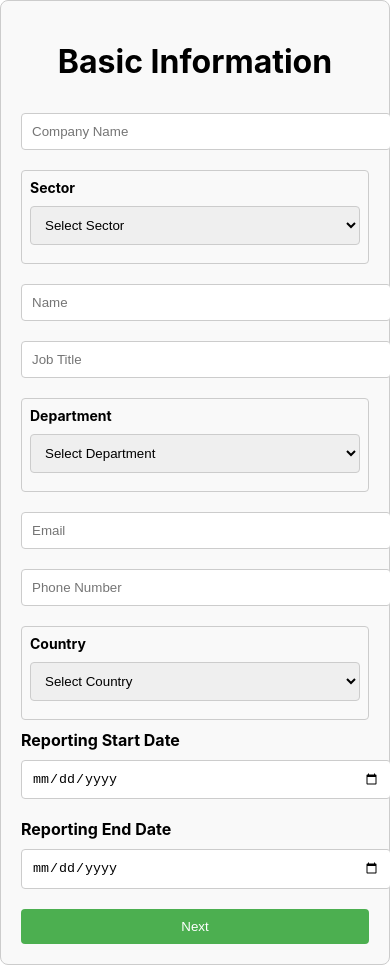
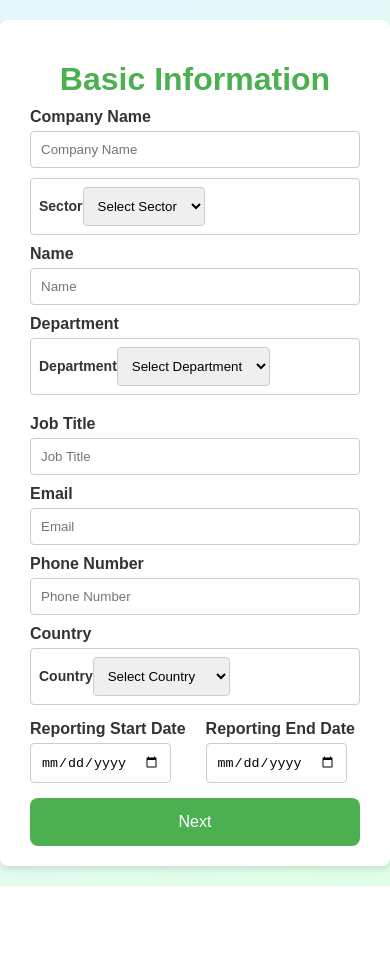
Before and after one commit to anilacumant/SustainabilityAgentFrontend, a React (Create React App) app: page /page1 in a window 390 px wide. After the commit the page ends 886 px from the top, so only its background shows below. Built offline with nearby package versions, Linux system fonts and the light colour scheme.

Commit message:
All the slide Design Changes

```diff
--- a/src/components/LandingPage/LandingPage.jsx
+++ b/src/components/LandingPage/LandingPage.jsx
@@ -1,6 +1,7 @@
 import React from "react";
 import { useNavigate } from "react-router-dom";
 import "./styles.css";
+import image from "./image.jpeg"; // Import the image
 
 const LandingPage = () => {
   const navigate = useNavigate(); // Use navigate for routing
@@ -10,10 +11,18 @@ const LandingPage = () => {
   };
 
   return (
-    <div className="landing-page" onClick={handleClick}>
+    <div className="landing-page">
       <div className="content">
         <h1>Welcome to EmissionIQ</h1>
-        <p>Click anywhere to begin tracking your emissions.</p>
+        <p>
+          "Sustainability is not a goal to be reached but a way of thinking, a way of being, a way of living."
+        </p>
+        <button className="start-button" onClick={handleClick}>
+          Get Started
+        </button>
+      </div>
+      <div className="image-section">
+        <img src={image} alt="Sustainability Illustration" />
       </div>
     </div>
   );
--- a/src/components/LandingPage/styles.css
+++ b/src/components/LandingPage/styles.css
@@ -1,32 +1,68 @@
 /* Styles for Landing Page */
+body {
+  margin: 0;
+  padding: 0;
+  font-family: 'Roboto', Arial, sans-serif;
+}
 
 .landing-page {
   display: flex;
-    align-items: center;
+  height: 100vh;
+  overflow: hidden; /* Ensures no scrollbars appear */
+}
+
+.content {
+  flex: 1;
+  display: flex;
+  flex-direction: column;
   justify-content: center;
-    height: 100vh;
+  align-items: flex-start;
+  padding: 40px;
   background: linear-gradient(135deg, #4caf50, #81c784);
   color: white;
-    text-align: center;
-    font-family: Arial, sans-serif;
-    cursor: pointer;
+  text-align: left;
 }
 
-  .landing-page .content {
-    max-width: 600px;
-    padding: 20px;
-    border: 2px solid white;
-    border-radius: 10px;
-    background-color: rgba(0, 0, 0, 0.5);
-    box-shadow: 0px 4px 10px rgba(0, 0, 0, 0.3);
+.content h1 {
+  font-size: 3rem;
+  margin-bottom: 20px;
+  color: #f1f1f1;
 }
 
-  .landing-page h1 {
-    font-size: 2.5rem;
-    margin-bottom: 10px;
+.content p {
+  font-size: 1.4rem;
+  margin-bottom: 20px;
+  line-height: 1.6;
+  font-style: italic;
+  color: #d1ffd1;
 }
 
-  .landing-page p {
+.start-button {
+  padding: 15px 30px;
+  background-color: #4caf50;
+  color: white;
+  border: none;
+  border-radius: 8px;
   font-size: 1.2rem;
-    margin-top: 0;
+  font-weight: bold;
+  cursor: pointer;
+  transition: all 0.3s ease;
+  box-shadow: 0px 4px 10px rgba(0, 0, 0, 0.2);
 }
+
+.start-button:hover {
+  background-color: #81c784;
+  box-shadow: 0px 0px 15px 5px rgba(255, 255, 255, 0.6);
+}
+
+.image-section {
+  flex: 1;
+  display: flex;
+}
+
+.image-section img {
+  width: 100%;
+  height: 100%;
+  object-fit: cover; /* Ensures the image covers the space completely */
+  border: none; /* Removes spacing around the image */
+}
--- a/src/components/Page1/BasicInfoForm.jsx
+++ b/src/components/Page1/BasicInfoForm.jsx
@@ -19,78 +19,120 @@ const BasicInfoForm = () => {
   });
 
   const countries = ["United States", "India", "United Kingdom", "Australia", "Canada"];
-
-  const navigate = useNavigate(); // Use navigate for routing
+  const navigate = useNavigate();
 
   const handleSubmit = (e) => {
     e.preventDefault();
     alert("Form submitted successfully!");
-    navigate("/page2"); // Redirect to Page 2
+    navigate("/page2");
   };
 
   return (
+    <div className="form-container">
+      <h1>Basic Information</h1>
       <form className="basic-info-form" onSubmit={handleSubmit}>
-      <h1>Basic Information</h1>
+        <div className="form-grid">
+          {/* Left Column */}
+          <div className="form-column">
+            <div className="form-group">
+              <label>Company Name</label>
               <input
                 type="text"
                 placeholder="Company Name"
                 value={formData.companyName}
                 onChange={(e) => setFormData({ ...formData, companyName: e.target.value })}
               />
+            </div>
+            <div className="form-group">
               <Dropdown
                 label="Sector"
                 options={["Technology", "Finance", "Energy"]}
                 value={formData.sector}
                 onChange={(value) => setFormData({ ...formData, sector: value })}
               />
+            </div>
+            <div className="form-group">
+              <label>Name</label>
               <input
                 type="text"
                 placeholder="Name"
                 value={formData.name}
                 onChange={(e) => setFormData({ ...formData, name: e.target.value })}
               />
+            </div>
+            <div className="form-group">
+              <label>Department</label>
+              <Dropdown
+                label="Department"
+                options={["HR", "Engineering", "Sales"]}
+                value={formData.department}
+                onChange={(value) => setFormData({ ...formData, department: value })}
+              />
+            </div>
+          </div>
+
+          {/* Right Column */}
+          <div className="form-column">
+            <div className="form-group">
+              <label>Job Title</label>
               <input
                 type="text"
                 placeholder="Job Title"
                 value={formData.jobTitle}
                 onChange={(e) => setFormData({ ...formData, jobTitle: e.target.value })}
               />
-      <Dropdown
-        label="Department"
-        options={["HR", "Engineering", "Sales"]}
-        value={formData.department}
-        onChange={(value) => setFormData({ ...formData, department: value })}
-      />
+            </div>
+            <div className="form-group">
+              <label>Email</label>
               <input
                 type="email"
                 placeholder="Email"
                 value={formData.email}
                 onChange={(e) => setFormData({ ...formData, email: e.target.value })}
               />
+            </div>
+            <div className="form-group">
+              <label>Phone Number</label>
               <input
                 type="tel"
                 placeholder="Phone Number"
                 value={formData.phoneNumber}
                 onChange={(e) => setFormData({ ...formData, phoneNumber: e.target.value })}
               />
+            </div>
+            <div className="form-group">
+              <label>Country</label>
               <Dropdown
                 label="Country"
                 options={countries}
                 value={formData.officeLocation}
                 onChange={(value) => setFormData({ ...formData, officeLocation: value })}
               />
+            </div>
+          </div>
+        </div>
+
+        {/* Full-width Section */}
+        <div className="form-dates">
+          <div className="form-group">
+            <label>Reporting Start Date</label>
             <DatePicker
-        label="Reporting Start Date"
               value={formData.startDate}
               onChange={(date) => setFormData({ ...formData, startDate: date })}
             />
+          </div>
+          <div className="form-group">
+            <label>Reporting End Date</label>
             <DatePicker
-        label="Reporting End Date"
               value={formData.endDate}
               onChange={(date) => setFormData({ ...formData, endDate: date })}
             />
-      <button type="submit">Next</button>
+          </div>
+        </div>
+
+        <button type="submit" className="submit-button">Next</button>
       </form>
+    </div>
   );
 };
 
--- a/src/components/Page1/styles.css
+++ b/src/components/Page1/styles.css
@@ -1,48 +1,106 @@
-.basic-info-form {
-    max-width: 600px;
-    margin: 0 auto;
-    padding: 20px;
-    border: 1px solid #ccc;
-    border-radius: 8px;
-    background-color: #f9f9f9;
+body {
+  font-family: Arial, sans-serif;
+  margin: 0;
+  padding: 0;
+  background: linear-gradient(to right, #d9f9d9, #e6e6e6);
+  color: #333;
 }
 
-  .basic-info-form h1 {
-    text-align: center;
+.form-container {
+  max-width: 90%;
+  margin: 20px auto; /* Reduced vertical space */
+  background: #fff;
+  padding: 20px 30px;
+  border-radius: 8px;
+  box-shadow: 0 4px 6px rgba(0, 0, 0, 0.1);
 }
 
-  .basic-info-form input,
-  .dropdown select {
-    width: 100%;
+h1 {
+  text-align: center;
+  color: #4caf50;
+  margin-bottom: 10px; /* Reduced spacing below the title */
+}
+
+.basic-info-form {
+  display: flex;
+  flex-direction: column;
+  gap: 15px; /* Reduced gap between sections */
+}
+
+.form-grid {
+  display: flex;
+  justify-content: space-between;
+  gap: 20px;
+}
+
+.form-column {
+  flex: 1;
+  display: flex;
+  flex-direction: column;
+  gap: 10px; /* Reduced gap between form groups */
+}
+
+.form-group {
+  display: flex;
+  flex-direction: column;
+}
+
+label {
+  font-weight: bold;
+  margin-bottom: 5px;
+}
+
+input, select {
   padding: 10px;
-    margin: 10px 0;
   border: 1px solid #ccc;
   border-radius: 4px;
 }
 
-  .dropdown {
-    margin: 10px 0;
+button.submit-button {
+  padding: 15px;
+  background-color: #4caf50;
+  color: white;
+  border: none;
+  border-radius: 8px;
+  cursor: pointer;
+  font-size: 16px;
+  transition: all 0.3s ease;
+}
+
+button.submit-button:hover {
+  background-color: #45a049;
+  box-shadow: 0 4px 10px rgba(0, 0, 0, 0.2);
+}
+
+.form-dates {
+  display: flex;
+  gap: 20px;
 }
 
 .date-picker {
-    margin: 10px 0;
+  flex: 1;
 }
 
-  .date-picker label,
-  .dropdown label {
-    font-weight: bold;
+/* Adjust bottom spacing */
+body {
+  display: flex;
+  flex-direction: column;
+  min-height: 100vh;
 }
 
-  button {
-    width: 100%;
-    padding: 10px;
-    background-color: #4caf50;
-    color: white;
-    border: none;
-    border-radius: 4px;
-    cursor: pointer;
+footer {
+  margin-top: auto;
+  padding: 10px 0;
+  text-align: center;
+  font-size: 14px;
 }
 
-  button:hover {
-    background-color: #45a049;
+@media (max-width: 768px) {
+  .form-grid {
+    flex-direction: column;
   }
+
+  .form-column {
+    width: 100%;
+  }
+}
--- a/src/components/Page2/ScopeSelection.css
+++ b/src/components/Page2/ScopeSelection.css
@@ -1,40 +1,126 @@
-.scope-selection {
-    width: 100%;
-    padding: 25px;
-    background-color: #e6f7ff;
+body {
   font-family: 'Arial', sans-serif;
+  background: linear-gradient(135deg, #e6f7ff, #e0ffe6);
+  margin: 0;
+  padding: 0;
 }
 
-  .scope-selection h1 {
-    text-align: left;
-    color: #333;
-    margin-bottom: 20px;
-    font-size: 1.8rem;
+.scope-selection {
+  padding: 20px;
+  max-width: 1400px;
+  margin: 0 auto;
 }
 
-  .scope-item {
+.header {
+  display: flex;
+  justify-content: space-between;
+  align-items: center;
   margin-bottom: 20px;
-    padding: 18px;
-    background: #ffffff;
-    border: 1px solid #cce7ff;
-    border-radius: 8px;
-    box-shadow: 0 2px 4px rgba(0, 0, 0, 0.05);
 }
 
-  .response-box {
-    margin-top: 10px;
+.header h1 {
+  font-size: 2.2rem;
+  color: #2e7d32;
+}
+
+.next-button {
+  padding: 10px 30px;
+  border: none;
+  border-radius: 5px;
+  font-size: 1.2rem;
+  cursor: pointer;
+  background-color: #a5d6a7;
+  color: #fff;
+  transition: background-color 0.3s;
+}
+
+.next-button.disabled {
+  background-color: #c8e6c9;
+  cursor: not-allowed;
+}
+
+.next-button.enabled:hover {
+  background-color: #81c784;
+}
+
+.scope-list {
+  display: grid;
+  grid-template-columns: repeat(3, 1fr);
+  gap: 30px;
+}
+
+.scope-card {
+  background: #fff;
+  padding: 20px;
+  border: 1px solid #81c784;
+  border-radius: 10px;
+  box-shadow: 0 4px 6px rgba(0, 0, 0, 0.1);
+  transition: transform 0.3s, box-shadow 0.3s;
+  min-height: 350px; /* Ensure taller cards */
+  display: flex;
+  flex-direction: column; /* Arrange items vertically */
+  justify-content: space-between;
+}
+
+.scope-card:hover {
+  transform: translateY(-5px);
+  box-shadow: 0 6px 12px rgba(0, 0, 0, 0.15);
+}
+
+.scope-header {
+  display: flex;
+  justify-content: space-between;
+  align-items: center;
+  margin-bottom: 10px;
+}
+
+.scope-name {
+  font-size: 1.4rem;
+  font-weight: bold;
+  color: #2e7d32;
+}
+
+.info-icon {
+  margin-left: 10px;
+  cursor: pointer;
+  font-size: 1.8rem;
+  color: #81c784;
+}
+
+.info-icon:hover {
+  color: #4caf50;
+}
+
+.scope-description {
+  font-size: 1rem;
+  color: #666;
+  margin-bottom: 15px;
   padding: 15px;
-    background-color: #f5f5f5;
-    border-radius: 6px;
-    position: relative;
-    border: 1px solid #cce7ff;
+  background: #f1f8e9;
+  border-radius: 5px;
+  border: 1px solid #c8e6c9;
 }
 
 .radio-group {
   display: flex;
-    justify-content: space-around;
-    margin-top: 10px;
+  justify-content: space-between; /* Space out Yes and No buttons */
+  align-items: center;
+  margin-top: 20px; /* Add some space between description and buttons */
+  padding: 0 20px; /* Add some padding for spacing inside the card */
 }
+
+.radio-group label {
+  font-size: 1.2rem; /* Larger label text for readability */
+  display: flex;
+  align-items: center; /* Align the radio buttons and text */
+  gap: 8px; /* Add space between the radio button and its label */
+  cursor: pointer;
+}
+
+.radio-group input[type="radio"] {
+  transform: scale(1.5); /* Increase the size of the radio button */
+}
+
 
 .chat-button-wrapper {
   position: fixed;
@@ -44,12 +130,12 @@
 
 .chat-button {
   padding: 10px 20px;
+  border: none;
+  border-radius: 10px;
   background-color: #43a047;
   color: white;
-    border: none;
-    border-radius: 5px;
+  font-size: 1rem;
   cursor: pointer;
-    font-size: 1.5rem;
 }
 
 .chat-button:hover {
--- a/src/components/Page2/ScopeSelection.jsx
+++ b/src/components/Page2/ScopeSelection.jsx
@@ -1,49 +1,55 @@
-import React, { useState, useEffect } from "react";
-import { useNavigate } from "react-router-dom"; // Import useNavigate for navigation
-import ScopeDescription from "./ScopeDescription";
-import RadioButtonGroup from "./RadioButtonGroup";
-import ChatModal from "./ChatModal";
-import "./ScopeSelection.css"; // Updated styles
+import React, { useState } from "react";
+import { useNavigate } from "react-router-dom";
+import { FaLightbulb } from "react-icons/fa";
+import ChatModal from "./ChatModal"; // ChatModal component
+import "./ScopeSelection.css";
 
 const ScopeSelection = () => {
   const [selectedScopes, setSelectedScopes] = useState({});
-  const [descriptions, setDescriptions] = useState({});
-  const [showChat, setShowChat] = useState(false);
-  const navigate = useNavigate(); // Initialize navigation
-
-  const scopes = [
+  const [expandedScope, setExpandedScope] = useState(null);
+  const [showChat, setShowChat] = useState(false); // Chatbot toggle state
+  const [scopes] = useState([
     { id: "stationary", name: "Stationary Combustion" },
     { id: "mobile", name: "Mobile Combustion" },
     { id: "fugitive", name: "Fugitive Emissions" },
-  ];
+  ]);
+  const [descriptions, setDescriptions] = useState({});
+  const [loadingDescriptions, setLoadingDescriptions] = useState({});
+  const navigate = useNavigate();
 
-  // Fetch scope descriptions from the backend
-  const fetchScopeDescription = async (scopeName) => {
+  // Fetch description for a single scope
+  const fetchDescription = async (scopeName, scopeId) => {
     try {
-      const response = await fetch("http://localhost:5000/api/get-scope-description", {
+      // Set loading state for the specific scope
+      setLoadingDescriptions((prev) => ({ ...prev, [scopeId]: true }));
+
+      const res = await fetch("http://localhost:5000/api/get-scope-description", {
         method: "POST",
-        headers: {
-          "Content-Type": "application/json",
-        },
+        headers: { "Content-Type": "application/json" },
         body: JSON.stringify({ scope: scopeName }),
       });
 
-      const data = await response.json();
-      setDescriptions((prevDescriptions) => ({
-        ...prevDescriptions,
-        [scopeName]: data.description || "Description not available",
+      if (!res.ok) {
+        throw new Error(`API call failed: ${res.status} ${res.statusText}`);
+      }
+
+      const data = await res.json();
+
+      // Set the description and clear loading state
+      setDescriptions((prev) => ({
+        ...prev,
+        [scopeId]: data.description || "Description unavailable.",
       }));
+      setLoadingDescriptions((prev) => ({ ...prev, [scopeId]: false }));
     } catch (error) {
-      console.error("Error fetching description:", error);
+      console.error("Failed to fetch description:", error);
+      setDescriptions((prev) => ({
+        ...prev,
+        [scopeId]: "Failed to load description.",
+      }));
+      setLoadingDescriptions((prev) => ({ ...prev, [scopeId]: false }));
     }
   };
-
-  // Fetch all scope descriptions on component mount
-  useEffect(() => {
-    scopes.forEach((scope) => {
-      fetchScopeDescription(scope.name);
-    });
-  }, []);
 
   // Handle radio button selection
   const handleSelection = (id, value) => {
@@ -54,38 +60,84 @@ const ScopeSelection = () => {
   const handleNext = () => {
     if (selectedScopes.stationary === "Yes") {
       if (window.confirm("Are you sure you want to proceed to Stationary Combustion Fuel Selection?")) {
-        navigate("/stationary-fuel-selection"); // Redirect to FuelSelection page
+        navigate("/stationary-fuel-selection"); // Redirect to Stationary Combustion Fuel Selection
       }
+    } else if (selectedScopes.mobile === "Yes") {
+      navigate("/mobile-fuel-selection"); // Redirect to Mobile Combustion Fuel Selection
+    } else if (selectedScopes.fugitive === "Yes") {
+      navigate("/fugitive-emissions"); // Redirect to Fugitive Emissions page
     } else {
-      alert("Please select at least one applicable scope.");
+      alert("Please select at least one scope.");
     }
   };
 
   return (
     <div className="scope-selection">
+      <header className="header">
         <h1>Select Applicable Scopes</h1>
+        <button
+          className={`next-button ${Object.values(selectedScopes).length > 0 ? "enabled" : "disabled"}`}
+          onClick={handleNext}
+          disabled={Object.values(selectedScopes).length === 0}
+        >
+          Next
+        </button>
+      </header>
+      <div className="scope-list">
         {scopes.map((scope) => (
-        <div key={scope.id} className="scope-item">
-          <div className="response-box">
-            <ScopeDescription title={scope.name} description={descriptions[scope.name] || "Loading..."} />
+          <div key={scope.id} className="scope-card">
+            <div className="scope-header">
+              <span className="scope-name">
+                {scope.name}
+                <FaLightbulb
+                  className="info-icon"
+                  onClick={() => {
+                    if (!descriptions[scope.id]) {
+                      fetchDescription(scope.name, scope.id); // Fetch description only if not already fetched
+                    }
+                    setExpandedScope(expandedScope === scope.id ? null : scope.id); // Toggle scope expansion
+                  }}
+                />
+              </span>
             </div>
-          <RadioButtonGroup
+            {expandedScope === scope.id && (
+              <div className="scope-description">
+                {loadingDescriptions[scope.id]
+                  ? "Loading..."
+                  : descriptions[scope.id] || "Click the bulb to load the description."}
+              </div>
+            )}
+            <div className="radio-group">
+              <label>
+                <input
+                  type="radio"
                   name={scope.id}
-            options={[
-              { label: "Yes", value: "Yes" },
-              { label: "No", value: "No" },
-            ]}
-            selected={selectedScopes[scope.id] || ""}
-            onChange={(value) => handleSelection(scope.id, value)}
+                  value="Yes"
+                  onChange={() => handleSelection(scope.id, "Yes")}
+                  checked={selectedScopes[scope.id] === "Yes"}
                 />
+                Yes
+              </label>
+              <label>
+                <input
+                  type="radio"
+                  name={scope.id}
+                  value="No"
+                  onChange={() => handleSelection(scope.id, "No")}
+                  checked={selectedScopes[scope.id] === "No"}
+                />
+                No
+              </label>
+            </div>
           </div>
         ))}
-      <button className="next-button" onClick={handleNext}>Next</button>
+      </div>
+
       <div className="chat-button-wrapper">
         <button className="chat-button" onClick={() => setShowChat(!showChat)}>
-          {showChat ? "▼" : "▲"}
+          {showChat ? "▼" : "▲"} Chat with AI
         </button>
-        {showChat && <ChatModal onClose={() => setShowChat(false)} position="bottom-right" />}
+        {showChat && <ChatModal onClose={() => setShowChat(false)} />}
       </div>
     </div>
   );
--- a/src/components/Page3/StationaryCombustion/FuelSelection.css
+++ b/src/components/Page3/StationaryCombustion/FuelSelection.css
@@ -183,3 +183,102 @@
 .custom-fuel-btn:active {
   background-color: #1e7e34; /* Even darker green on click */
 }
+
+/* Fuel Selection Container */
+.fuel-selection-container {
+  width: 90%;
+  max-width: 1200px;
+  margin: 30px auto;
+  background-color: #ffffff; /* White background for a clean look */
+  padding: 30px;
+  border-radius: 10px;
+  box-shadow: 0 4px 8px rgba(0, 0, 0, 0.1); /* Subtle shadow for depth */
+}
+
+/* Section Titles */
+.fuel-selection-title {
+  text-align: center;
+  font-size: 2rem;
+  color: #333;
+  margin-bottom: 20px;
+}
+
+.custom-fuel-section h2,
+.based-on-items-section h2 {
+  font-size: 1.5rem;
+  color: #333;
+  border-bottom: 2px solid #43a047;
+  padding-bottom: 5px;
+  margin-bottom: 15px;
+}
+
+/* Table Styles */
+table {
+  width: 100%;
+  border-collapse: collapse;
+  margin-top: 20px;
+}
+
+table th,
+table td {
+  border: 1px solid #ddd;
+  padding: 10px;
+  text-align: left;
+  font-size: 14px;
+}
+
+table th {
+  background-color: #43a047;
+  color: white;
+  text-transform: uppercase;
+}
+
+table tr:nth-child(even) {
+  background-color: #f9f9f9;
+}
+
+table tr:hover {
+  background-color: #f1f1f1;
+}
+
+/* Custom Fuel Input and Button */
+.custom-fuel-container {
+  display: flex;
+  align-items: center;
+  gap: 10px;
+}
+
+.custom-fuel-input {
+  flex: 1;
+  padding: 10px;
+  font-size: 14px;
+  border: 1px solid #ccc;
+  border-radius: 6px;
+  outline: none;
+}
+
+.custom-fuel-btn {
+  padding: 10px 20px;
+  background-color: #28a745;
+  color: white;
+  border: none;
+  border-radius: 6px;
+  font-size: 14px;
+  cursor: pointer;
+  transition: background-color 0.2s;
+}
+
+.custom-fuel-btn:hover {
+  background-color: #218838;
+}
+
+/* Lightbulb Icon */
+.lightbulb-icon {
+  color: #f0ad4e;
+  font-size: 18px;
+  cursor: pointer;
+}
+
+.lightbulb-icon:hover {
+  color: #d9534f;
+}
--- a/src/components/Page3/StationaryCombustion/FuelSelection.jsx
+++ b/src/components/Page3/StationaryCombustion/FuelSelection.jsx
@@ -107,11 +107,11 @@ const FuelSelection = () => {
   };
 
   return (
-    <div className="fuel-selection">
-      <h1>Fuel Selection</h1>
+    <div className="fuel-selection-container">
+  <h1 className="fuel-selection-title">Fuel Selection</h1>
 
   {/* Add Custom Fuel Section */}
-      <div className="custom-fuel">
+  <div className="custom-fuel-section">
     <h2>Add Custom Fuel</h2>
     <div className="custom-fuel-container">
       <input
@@ -127,12 +127,11 @@ const FuelSelection = () => {
     </div>
   </div>
 
-
   {/* Based on Chosen Items Section */}
   {selectedFuels.length > 0 && (
-        <div className="emission-calculation">
+    <div className="based-on-items-section">
       <h2>Based on Chosen Items</h2>
-          <table>
+      <table className="based-on-items-table">
         <thead>
           <tr>
             <th>Fuel Type</th>
@@ -151,7 +150,9 @@ const FuelSelection = () => {
               <td>{fuelType}</td>
               <td>
                 <select
-          onChange={(e) => handleInputChange(fuelType, "dataAvailable", e.target.value)}
+                  onChange={(e) =>
+                    handleInputChange(fuelType, "dataAvailable", e.target.value)
+                  }
                   className="dropdown"
                 >
                   <option value="Yes">Yes</option>
@@ -163,13 +164,17 @@ const FuelSelection = () => {
                 <input
                   type="number"
                   placeholder="Enter value"
-          onChange={(e) => handleInputChange(fuelType, "value", parseFloat(e.target.value))}
+                  onChange={(e) =>
+                    handleInputChange(fuelType, "value", parseFloat(e.target.value))
+                  }
                   className="input-field"
                 />
               </td>
               <td>
                 <select
-          onChange={(e) => handleInputChange(fuelType, "actualEstimated", e.target.value)}
+                  onChange={(e) =>
+                    handleInputChange(fuelType, "actualEstimated", e.target.value)
+                  }
                   className="dropdown"
                 >
                   <option value="Actual">Actual</option>
@@ -185,7 +190,9 @@ const FuelSelection = () => {
                     id={`file-${fuelType}`}
                     type="file"
                     className="file-upload-input"
-            onChange={(e) => handleInputChange(fuelType, "attachment", e.target.files[0])}
+                    onChange={(e) =>
+                      handleInputChange(fuelType, "attachment", e.target.files[0])
+                    }
                   />
                 </div>
               </td>
@@ -194,13 +201,13 @@ const FuelSelection = () => {
             </tr>
           ))}
         </tbody>
-
       </table>
     </div>
   )}
 
   {/* Fuel Selection Table */}
-      <table>
+  <div className="fuel-selection-table-section">
+    <table className="fuel-selection-table">
       <thead>
         <tr>
           <th>Select</th>
@@ -231,6 +238,7 @@ const FuelSelection = () => {
       </tbody>
     </table>
   </div>
+</div>
   );
 };
 
```
Also changed, not shown: src/components/LandingPage/image.jpeg (added). Lines whose indentation alone changed are shown as unchanged.
